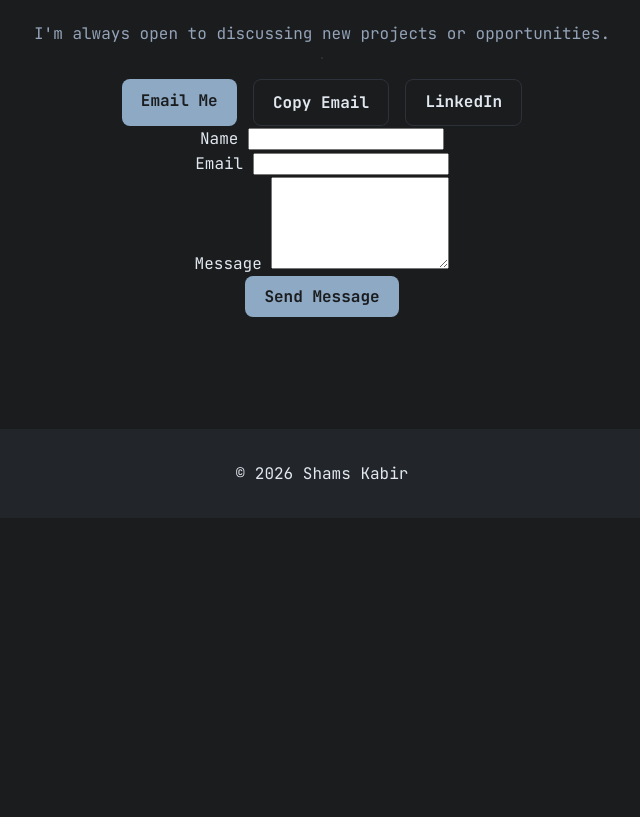
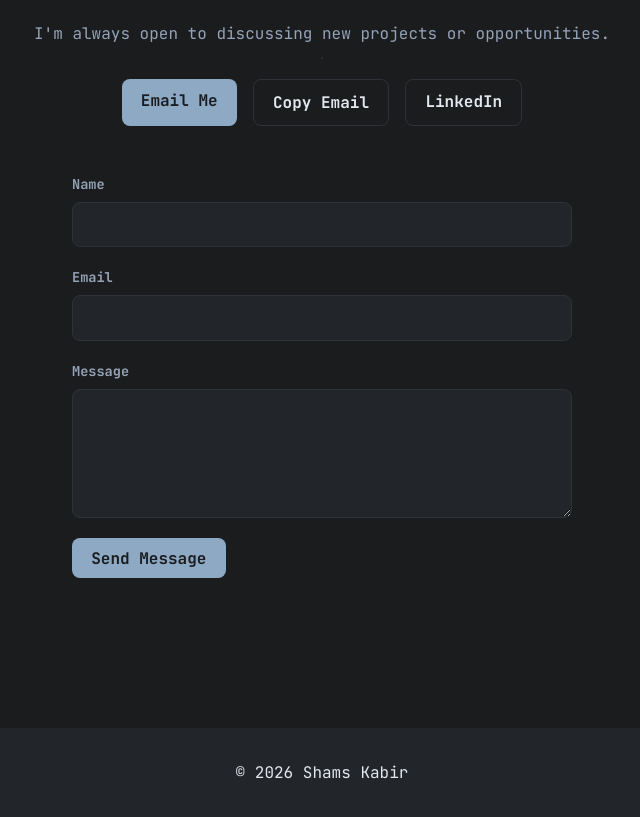
Before and after one commit to shams-27/portfolio, a plain HTML site: page index.html in a window 1280 px wide. Shown: the part 3542-4359 px from the top of the page, without its empty margins (318-958 px from the left). Before the commit the page ends 4060 px from the top, so only its background shows below. Drawn offline with Linux system fonts and the light colour scheme.

Commit message:
Add styles for contact form and form elements

```diff
--- a/style.css
+++ b/style.css
@@ -567,6 +567,78 @@ section {
     color: #32d74b;
 }
 
+.contact-form {
+    max-width: 500px;
+    margin: 3rem auto 0 auto;
+    text-align: left;
+    display: flex;
+    flex-direction: column;
+    gap: 1.25rem;
+}
+
+.form-group {
+    display: flex;
+    flex-direction: column;
+    gap: 0.4rem;
+}
+
+.form-group label {
+    font-size: 0.85rem;
+    color: var(--text-muted);
+    font-weight: bold;
+}
+
+.form-group input,
+.form-group textarea {
+    background-color: var(--card-bg);
+    border: 1px solid var(--border-color);
+    border-radius: 8px;
+    padding: 0.7rem 0.9rem;
+    color: var(--text-color);
+    font-family: 'JetBrains Mono', monospace;
+    font-size: 0.95rem;
+    resize: vertical;
+    transition: border-color 0.2s ease, box-shadow 0.2s ease;
+}
+
+.form-group textarea {
+    min-height: 120px;
+}
+
+.contact-form .btn {
+    align-self: flex-start;
+}
+
+#form-status {
+    font-size: 0.9rem;
+    min-height: 1.2em;
+}
+
+.form-status-success {
+    color: #32d74b;
+}
+
+.form-status-error {
+    color: #ff6b6b;
+}
+
+/* Focus states */
+.form-group input:focus,
+.form-group textarea:focus {
+    outline: none;
+    border-color: var(--primary-color);
+    box-shadow: 0 0 0 3px rgba(141, 169, 196, 0.2);
+}
+
+.btn:focus-visible,
+.nav-links a:focus-visible,
+.project-link:focus-visible,
+.back-to-top:focus-visible,
+.nav-toggle:focus-visible {
+    outline: 2px solid var(--primary-color);
+    outline-offset: 2px;
+}
+
 /* Footer */
 footer {
     text-align: center;
```
